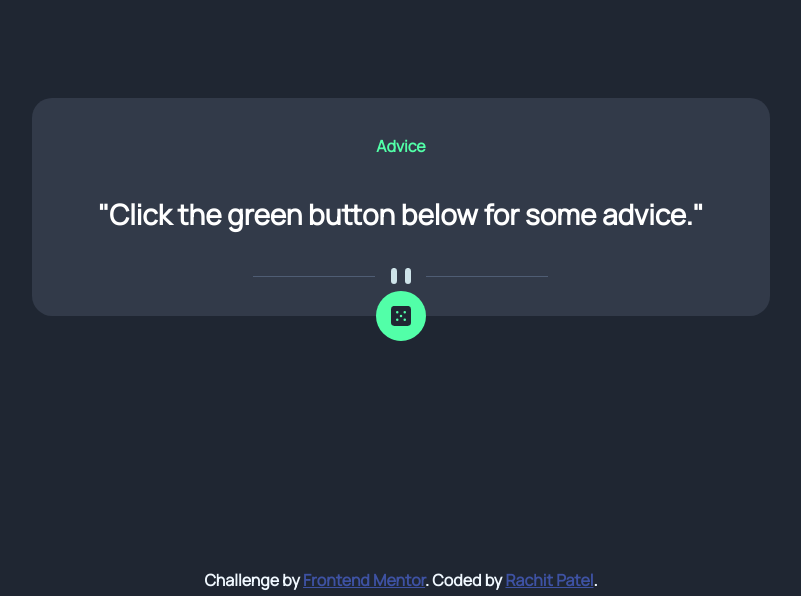
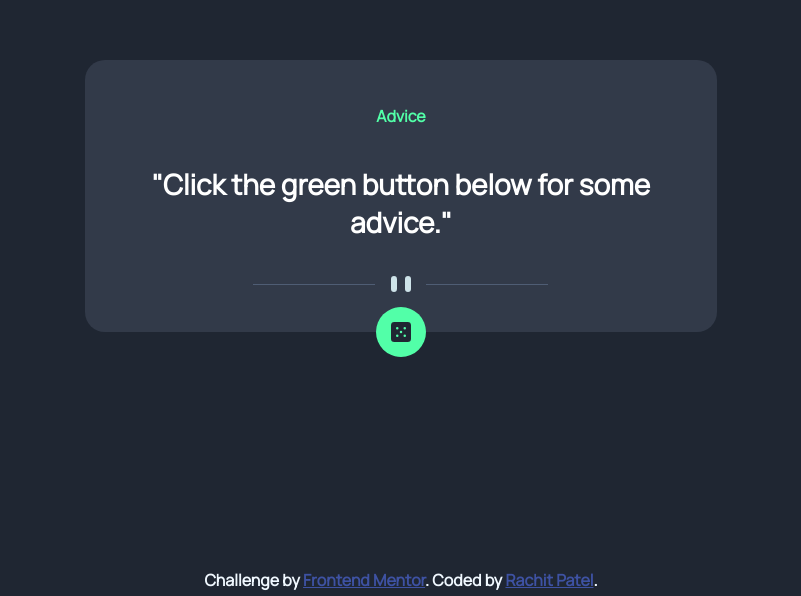
Before and after one commit to rachit0706/advice-generator-app, a plain HTML site: page index.html in a window 1536 px wide. Shown: the part 204-800 px from the top of the page, without its empty margins (367-1168 px from the left). Drawn offline with Linux system fonts and the light colour scheme.

Commit message:
Some more changes in dimensions

```diff
--- a/style.css
+++ b/style.css
@@ -43,8 +43,8 @@ main {
     flex-direction: column;
     justify-content: space-evenly;
     align-items: center;
-    padding: 1em;
-    transform: translate(0, 5%);
+    padding: 1.5em;
+    /* transform: translate(0, 5%); */
 }
 
 @media screen and (min-width: 375px) {
@@ -58,14 +58,14 @@ main {
 @media screen and (min-width: 768px) {
     .advice-card {
         /* min-height: 35%; */
-        width: 62%;
+        width: 50%;
     }
 }
 
 @media screen and (min-width: 1440px) {
     .advice-card {
         /* min-height: 35%; */
-        width: 46%;
+        width: 38%;
     }
 }
 
```
